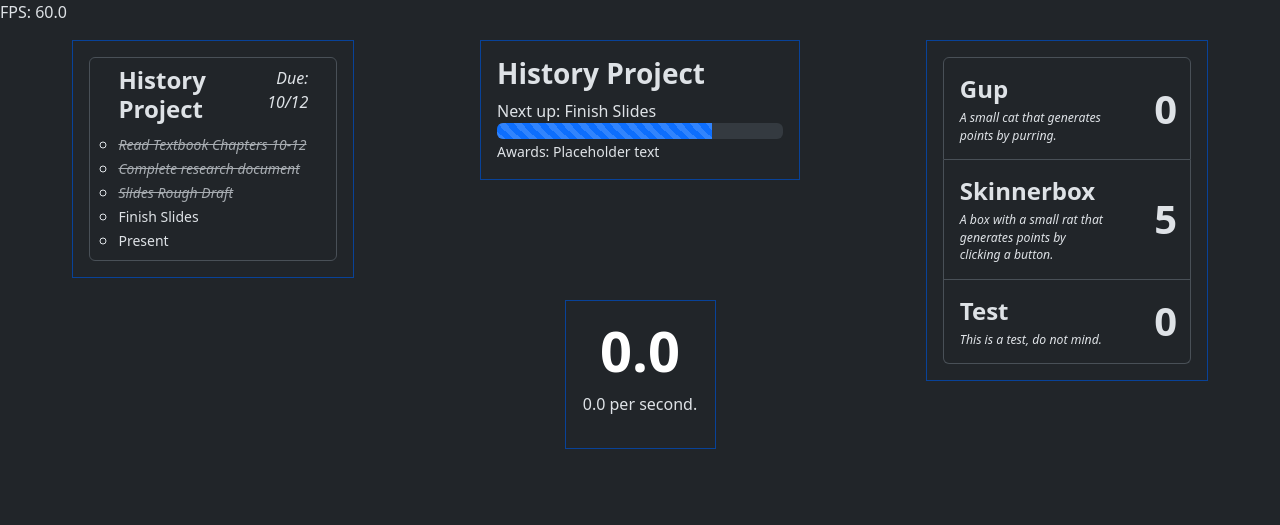
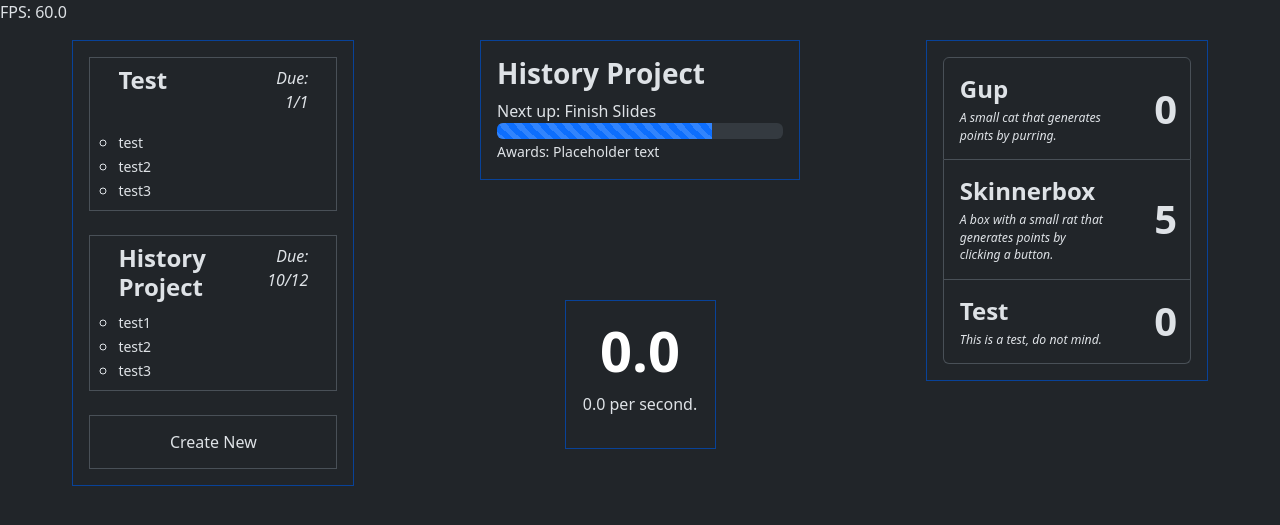
Before and after one commit to UntitledHam/sidequest, a Flask app: page / in a window 1280 px wide. Shown: the top 525 px of the page. Run offline with Flask 3, Linux system fonts and the light colour scheme.

Commit message:
Tasks are dynamic

```diff
--- a/app/__init__.py
+++ b/app/__init__.py
@@ -11,4 +11,5 @@ migrate = Migrate(app, db)
 login = LoginManager(app)
 login.login_view = 'login'
 
+
 from app import routes, models
--- a/app/routes.py
+++ b/app/routes.py
@@ -23,4 +23,25 @@ def index():
             "amount": 0
         }
     ]
-    return render_template("home.html", title="Home", buildings=buildings)
+
+    tasks = [
+        {
+            "name": "Test",
+            "due_date": "1/1",
+            "steps": [
+                "test",
+                "test2",
+                "test3"
+            ]
+        },
+        {
+            "name": "History Project",
+            "due_date": "10/12",
+            "steps": [
+                "test1",
+                "test2",
+                "test3"
+            ]
+        }
+    ]
+    return render_template("home.html", title="Home", tasks=tasks, buildings=buildings)
--- a/app/templates/base.html
+++ b/app/templates/base.html
@@ -1,7 +1,7 @@
 <!doctype html>
 <html lang="en" data-bs-theme="dark">
   <head>
-    <meta charset="utf-8">
+    <meta charset="utf-8" data-bs-theme="dark">
     <meta name="viewport" content="width=device-width, initial-scale=1" />
     {% if title %}
     <title>{{ title }} - Sidequest</title>
--- a/app/templates/home.html
+++ b/app/templates/home.html
@@ -1,5 +1,6 @@
 {% extends "base.html" %}
 {% import "building.html" as b %}
+{% import "task.html" as t %}
 {% block content %}
 <div>
   <p id="fpsDisplay"></p>
@@ -7,28 +8,11 @@
     <div class="row">
       <div class="col">
         <div class="border border-primary-subtle p-3 text-start mx-auto" style="width: 70%">
-          <ul class="list-group" style="width:100%">
-            <li class="list-group-item">
-              <div class="container">
-                <div class="row">
-                  <div class="col-sm-8">
-                    <h5 class="fs-4 fw-bold text-start">History Project</h5>
-                  </div>
-                  <div class="col-sm-4">
-                    <p class="fs-6 text-end fst-italic">Due: 10/12</p>
-                  </div>
-                </div>
-                <div class="row text-start">
-                  <ul>
-                    <li><small><i><s class="text-secondary-emphasis">Read Textbook Chapters 10-12</s></i></small></li>
-                    <li><small><i><s class="text-secondary-emphasis">Complete research document</s></i></small></li>
-                    <li><small><i><s class="text-secondary-emphasis">Slides Rough Draft</s></i></small></li>
-                    <li><small>Finish Slides</small></li>
-                    <li><small>Present</small></li>
-                  </ul>
-                </div>
-              </div>
-            </li>
+          <ul class="list-group d-flex flex-column gap-4" style="width:100%">
+            {% for task in tasks %}
+            {{t.task(task.name, task.due_date, task.steps)}}
+            {% endfor %}
+            <li class="list-group-item list-group-item-action py-3 lh-sm user-select-none text-center border-top" style="border-radius:0px">Create New</li>
           </ul>
         </div>
       </div>
@@ -54,7 +38,7 @@
       </div>
       <div class="col">
         <div class="border border-primary-subtle p-3 text-start mx-auto" style="width: 70%">
-          <div class="list-group scrollarea mx-auto" style="width:100%">
+          <div class="list-group scrollarea mx-auto" style="width:100%;">
             <!-- Insert list elements here -->
             {% for building in buildings %}
               {{ b.building(building.name, building.description, building.amount) }}
--- /dev/null
+++ b/app/templates/task.html
@@ -0,0 +1,21 @@
+{% macro task(title, due_date, steps) %}
+<li class="list-group-item border" style="border-radius: 0">
+  <div class="container">
+    <div class="row">
+      <div class="col-sm-8">
+        <h5 class="fs-4 fw-bold text-start">{{title}}</h5>
+      </div>
+      <div class="col-sm-4">
+        <p class="fs-6 text-end fst-italic">Due: {{due_date}}</p>
+      </div>
+    </div>
+    <div class="row text-start">
+      <ul>
+        {% for step in steps %}
+        <li><small>{{ step }}</small></li>
+        {% endfor %}
+      </ul>
+    </div>
+  </div>
+</li>
+{% endmacro %}
```
Also changed, not shown: save-example.json (+21 -3 lines), 1 other file.
